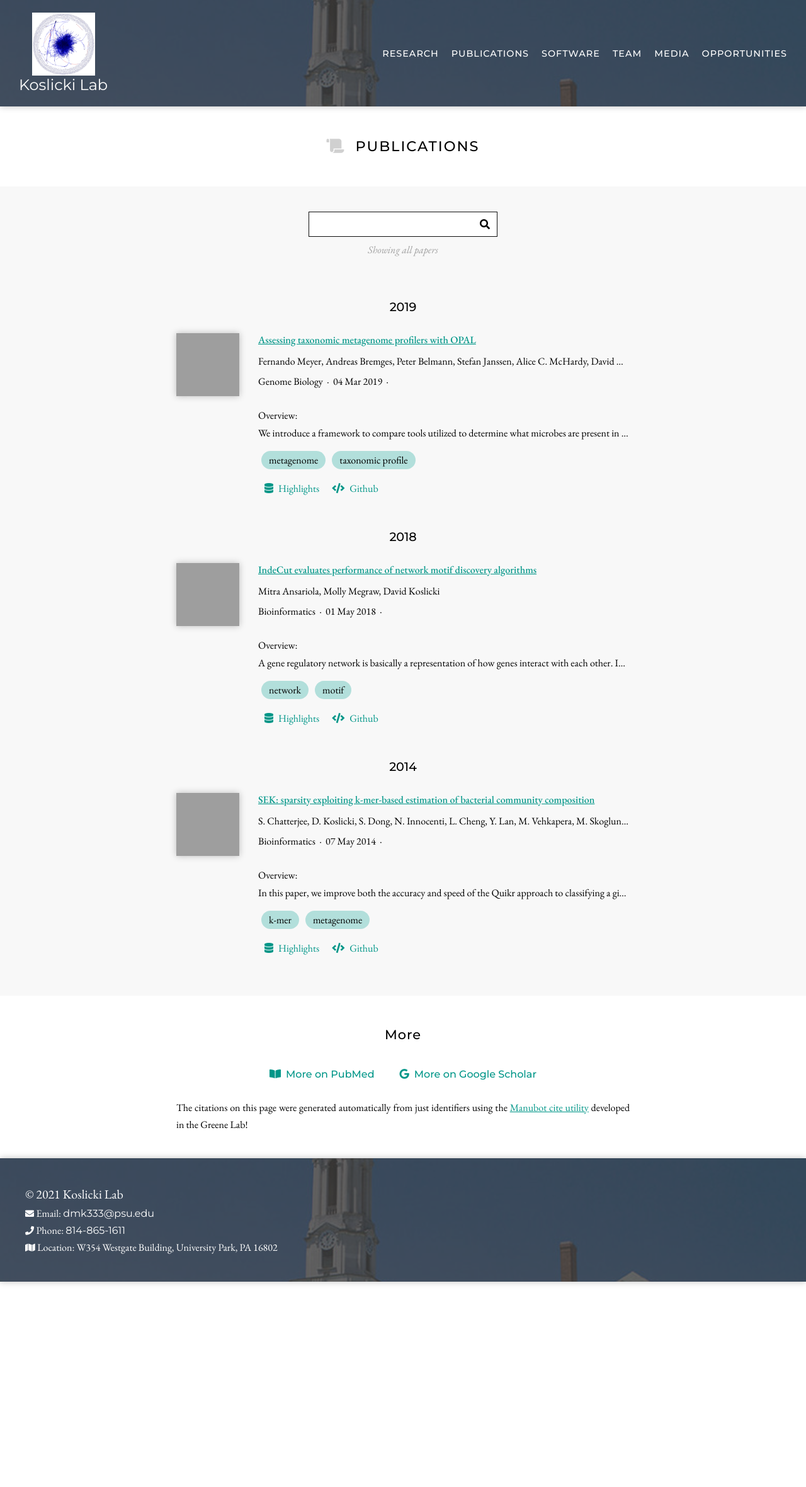
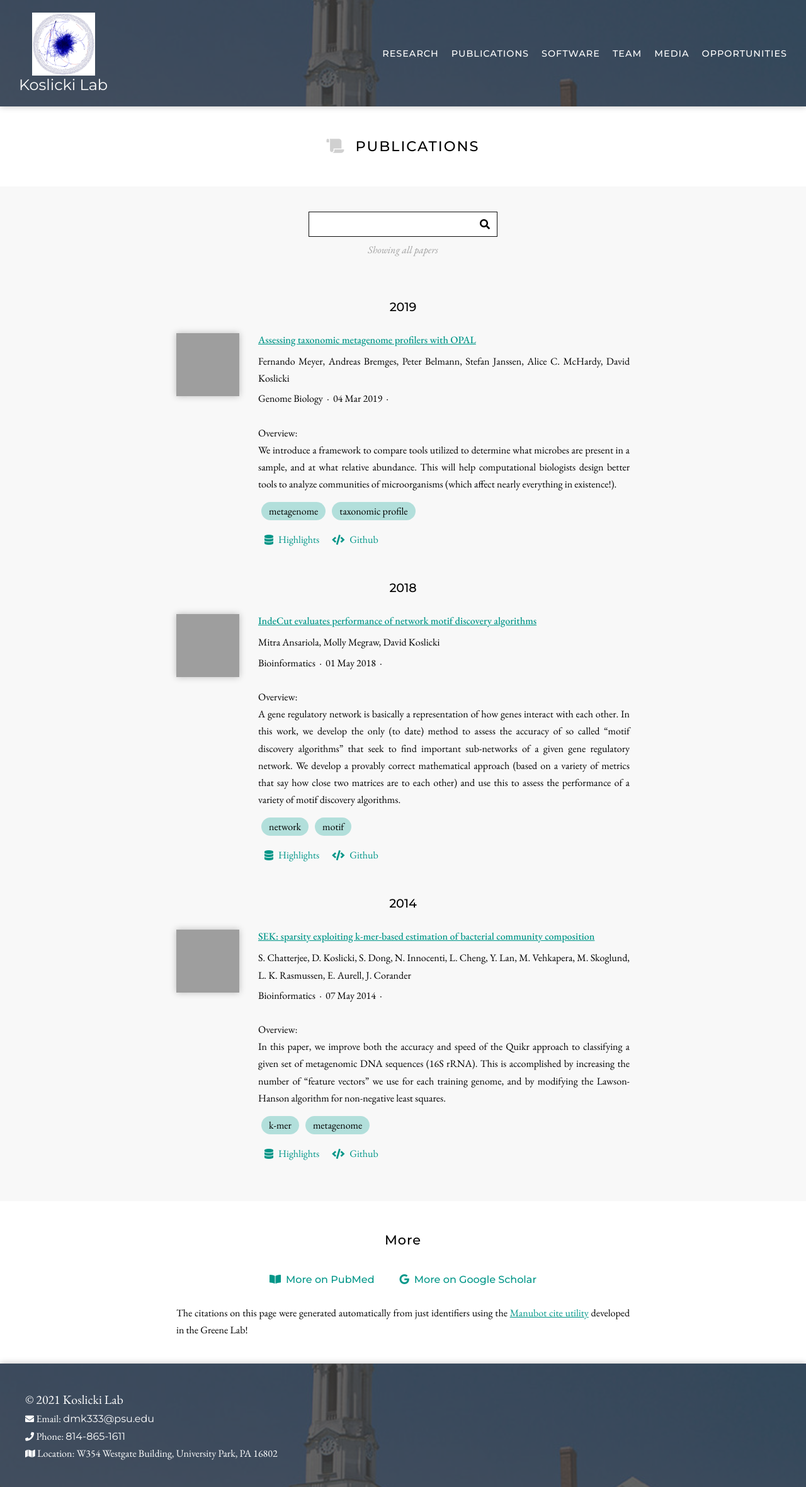
Before and after one commit to mohsenht/Koslicki-lab-PSU, a Jekyll site: the page built from publications/index.md, in a window 1280 px wide. Shown: the whole page at 63% size. Built offline with Jekyll 4.4.1, drawn with Linux system fonts in a browser that asks for light colours; nearby versions of some CDN libraries; grey boxes are pictures that could not be loaded.

Commit message:
turn off the truncate function for publication overview

```diff
--- a/_includes/card.html
+++ b/_includes/card.html
@@ -35,7 +35,7 @@
 
     {%- assign truncate = include.truncate | default: 0 -%}
     {%- if i <= truncate -%}
-    {%- assign truncate = true -%}
+    {%- assign truncate = false -%}
     {%- else -%}
     {%- assign truncate = false -%}
     {%- endif -%}
```
